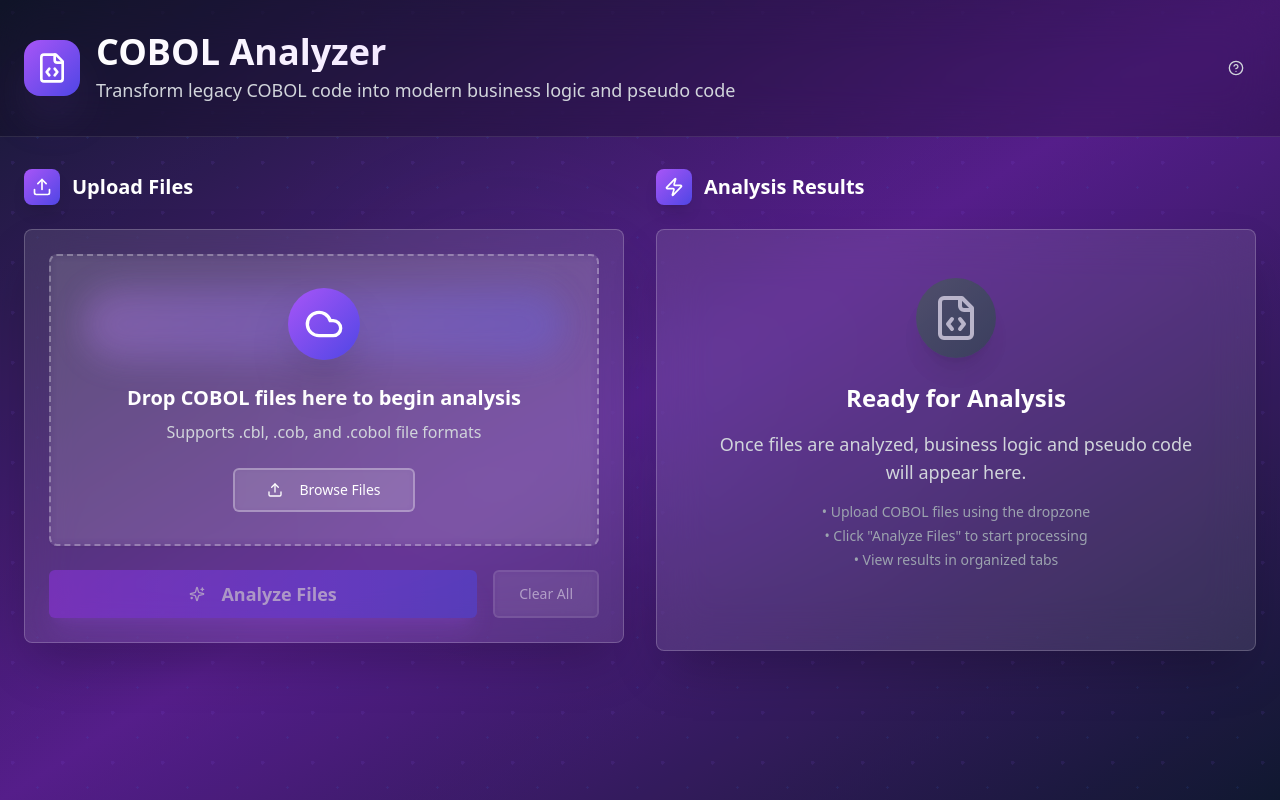
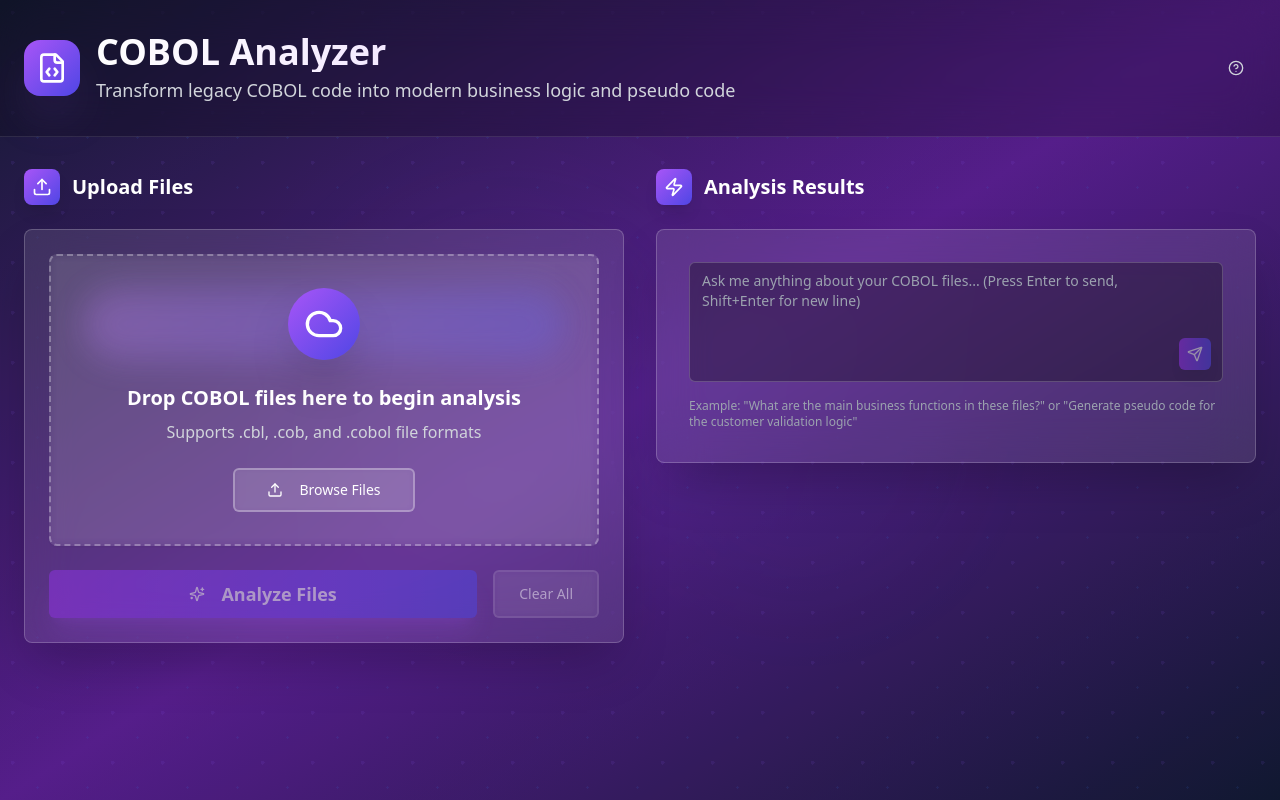
Before and after one commit to sandynanduri/cobol-ai-reveal, a React (Vite) app: page / in a window 1280 px wide. Built offline with nearby package versions, Linux system fonts and the light colour scheme.

Commit message:
Refactor: Remove AI assistance, add chat window
Removed the "Or Chat with AI Assistant" section and replaced it with a dedicated chat window in the "Ready for Analysis" section. The chat window includes a prompt input and a send button.

```diff
--- a/src/components/AnalysisResults.tsx
+++ b/src/components/AnalysisResults.tsx
@@ -1,4 +1,3 @@
-
 import React, { useState } from 'react';
 import { Card } from '@/components/ui/card';
 import { Tabs, TabsContent, TabsList, TabsTrigger } from '@/components/ui/tabs';
@@ -7,7 +6,7 @@ import { Badge } from '@/components/ui/badge';
 import { Button } from '@/components/ui/button';
 import { Textarea } from '@/components/ui/textarea';
 import { Tooltip, TooltipContent, TooltipTrigger } from '@/components/ui/tooltip';
-import { FileText, Code, Loader2, FileCode, Sparkles, Brain, Copy, Download, CheckCircle, Send } from 'lucide-react';
+import { FileText, Code, Loader2, Brain, Copy, Download, CheckCircle, Send } from 'lucide-react';
 import { AnalysisResult } from '@/pages/Index';
 import { useToast } from '@/hooks/use-toast';
 
@@ -107,38 +106,15 @@ const AnalysisResults: React.FC<AnalysisResultsProps> = ({
 
   if (results.length === 0) {
     return (
-      <Card className="p-12 border-0 shadow-2xl bg-white/10 backdrop-blur-xl border border-white/20">
-        <div className="text-center">
-          <div className="mb-6">
-            <div className="p-4 bg-gradient-to-br from-gray-600 to-slate-700 rounded-full w-fit mx-auto opacity-80 shadow-xl">
-              <FileCode className="h-12 w-12 text-gray-300" />
-            </div>
-          </div>
-          <h3 className="text-2xl font-bold mb-4 text-white">Ready for Analysis</h3>
-          <p className="text-lg text-gray-300 mb-4">
-            Once files are analyzed, business logic and pseudo code will appear here.
-          </p>
-          <div className="text-sm text-gray-400 space-y-1 mb-8">
-            <p>• Upload COBOL files using the dropzone</p>
-            <p>• Click "Analyze Files" to start processing</p>
-            <p>• View results in organized tabs</p>
-          </div>
-
-          {uploadedFiles.length > 0 && (
+      <Card className="p-8 border-0 shadow-2xl bg-white/10 backdrop-blur-xl border border-white/20">
         <div className="space-y-4">
-              <div className="border-t border-white/10 pt-6">
-                <h4 className="text-lg font-semibold text-white mb-4">Or Chat with AI Assistant</h4>
-                <p className="text-sm text-gray-300 mb-4">
-                  Ask questions about your uploaded COBOL files or request specific analysis
-                </p>
-
           <div className="relative">
             <Textarea
               value={chatMessage}
               onChange={(e) => setChatMessage(e.target.value)}
               onKeyDown={handleKeyDown}
               placeholder="Ask me anything about your COBOL files... (Press Enter to send, Shift+Enter for new line)"
-                    className="min-h-[100px] bg-black/30 border-white/20 text-white placeholder:text-gray-400 resize-none pr-12"
+              className="min-h-[120px] bg-black/30 border-white/20 text-white placeholder:text-gray-400 resize-none pr-12"
               disabled={isSendingMessage}
             />
 
@@ -168,12 +144,9 @@ const AnalysisResults: React.FC<AnalysisResultsProps> = ({
             </Tooltip>
           </div>
 
-                <div className="text-xs text-gray-400 mt-2 text-left">
+          <div className="text-xs text-gray-400">
             Example: "What are the main business functions in these files?" or "Generate pseudo code for the customer validation logic"
           </div>
-              </div>
-            </div>
-          )}
         </div>
       </Card>
     );
```
Lines whose indentation alone changed are shown as unchanged.
